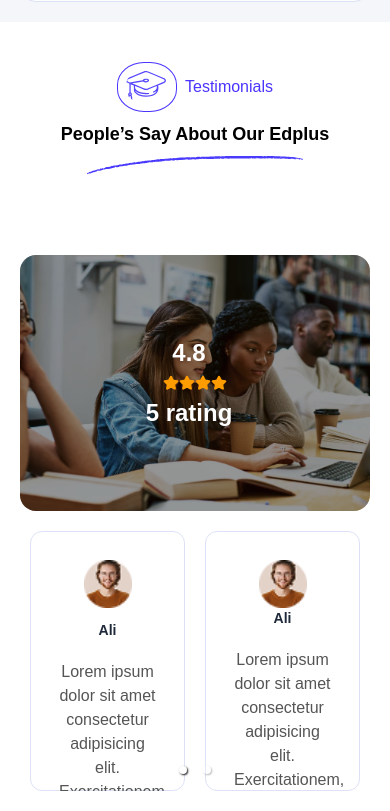
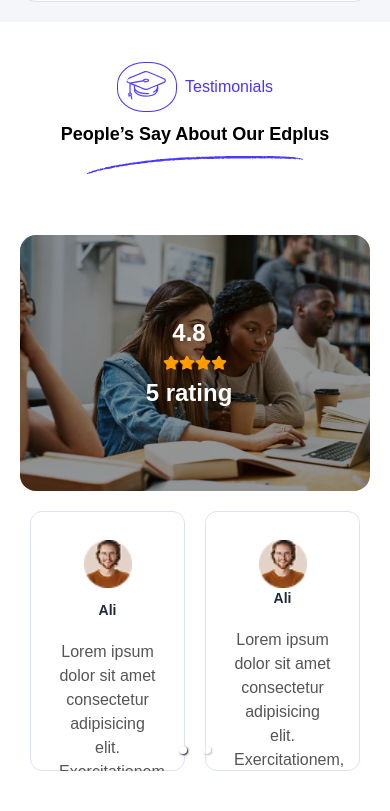
Before and after one commit to mahnooranwar2002/lms_website, a Next.js app: page / in a window 390 px wide. Shown: the part 6120-6931 px from the top of the page. Built offline with nearby package versions, Linux system fonts and the light colour scheme.

Commit message:
2/5 new Update

```diff
--- a/app/Home/Testimonials.tsx
+++ b/app/Home/Testimonials.tsx
@@ -20,7 +20,7 @@ const Testimonials = () => {
 Edplus</h2>
     <img src="/titleLink.svg" alt="" className="inline w-fit" />
   </div>
- <div className='flex mt-10  gap-5 lg:flex-row flex-col p-5'>
+ <div className='flex  lg:mt-10 mt-5  gap-5 lg:flex-row flex-col p-5'>
    <div id='box2' className='lg:w-4/12 w-full rounded-2xl  overflow-hidden h-64'>
 
 
```
